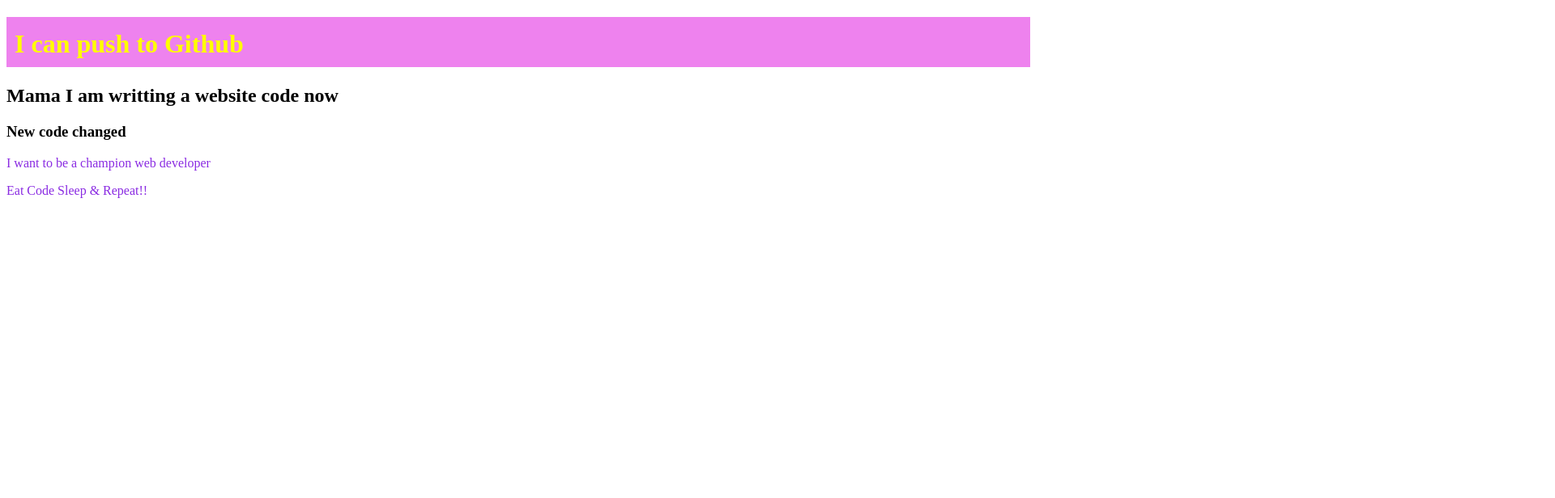
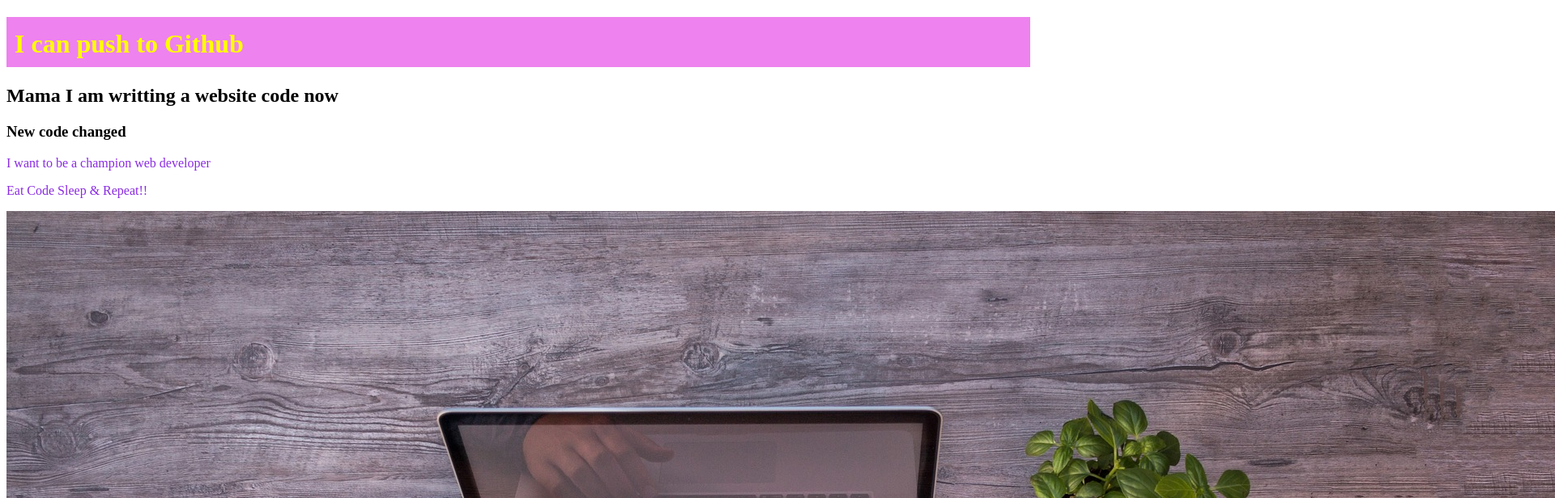
Before and after one commit to aashraf3g/my-third-repo, a plain HTML site: page index.html in a window 1280 px wide. Shown: the top 616 px of the page at 81% size, 1920 px wide, since content can reach past the window. Drawn offline with Linux system fonts and the light colour scheme.

Commit message:
favicon and image  added

```diff
--- a/index.html
+++ b/index.html
@@ -5,6 +5,7 @@
     <meta http-equiv="X-UA-Compatible" content="IE=edge">
     <meta name="viewport" content="width=device-width, initial-scale=1.0">
     <title>My Third Github Repo</title>
+    <link rel="shortcut icon" href="ARIF3082.jpg" type="image/x-icon">
     <link rel="stylesheet" href="style.css">
 </head>
 <body>
@@ -13,6 +14,7 @@
     <h3>New code changed</h3>
     <p>I want to be a champion web developer</p>
     <p>Eat Code Sleep & Repeat!!</p>
+    <img src="laptop-2838921_1920.jpg" alt="">
 
 </body>
 </html>
```
Also changed, not shown: laptop-2838921_1920.jpg (added), web_design.jpg (added), 1 other file.
